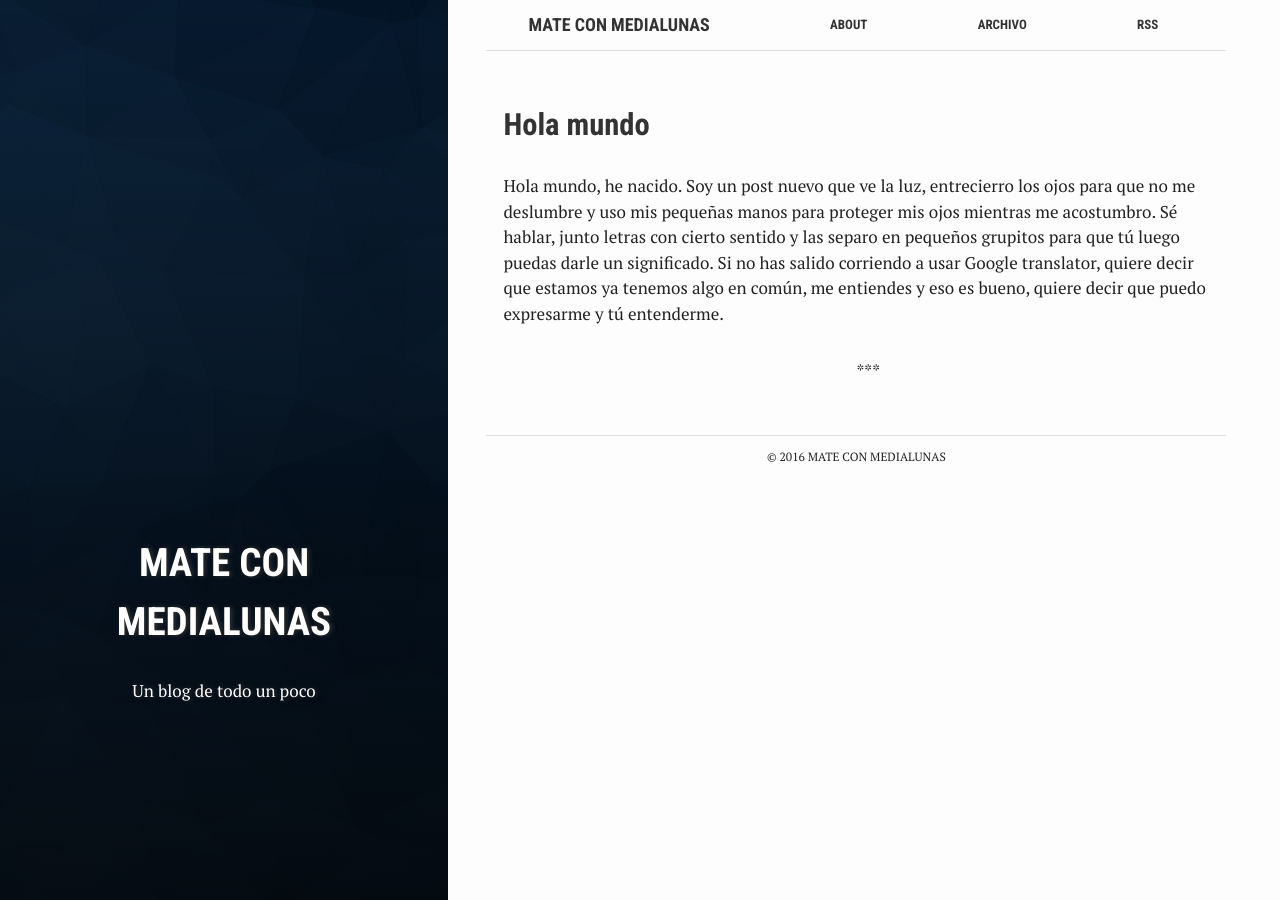
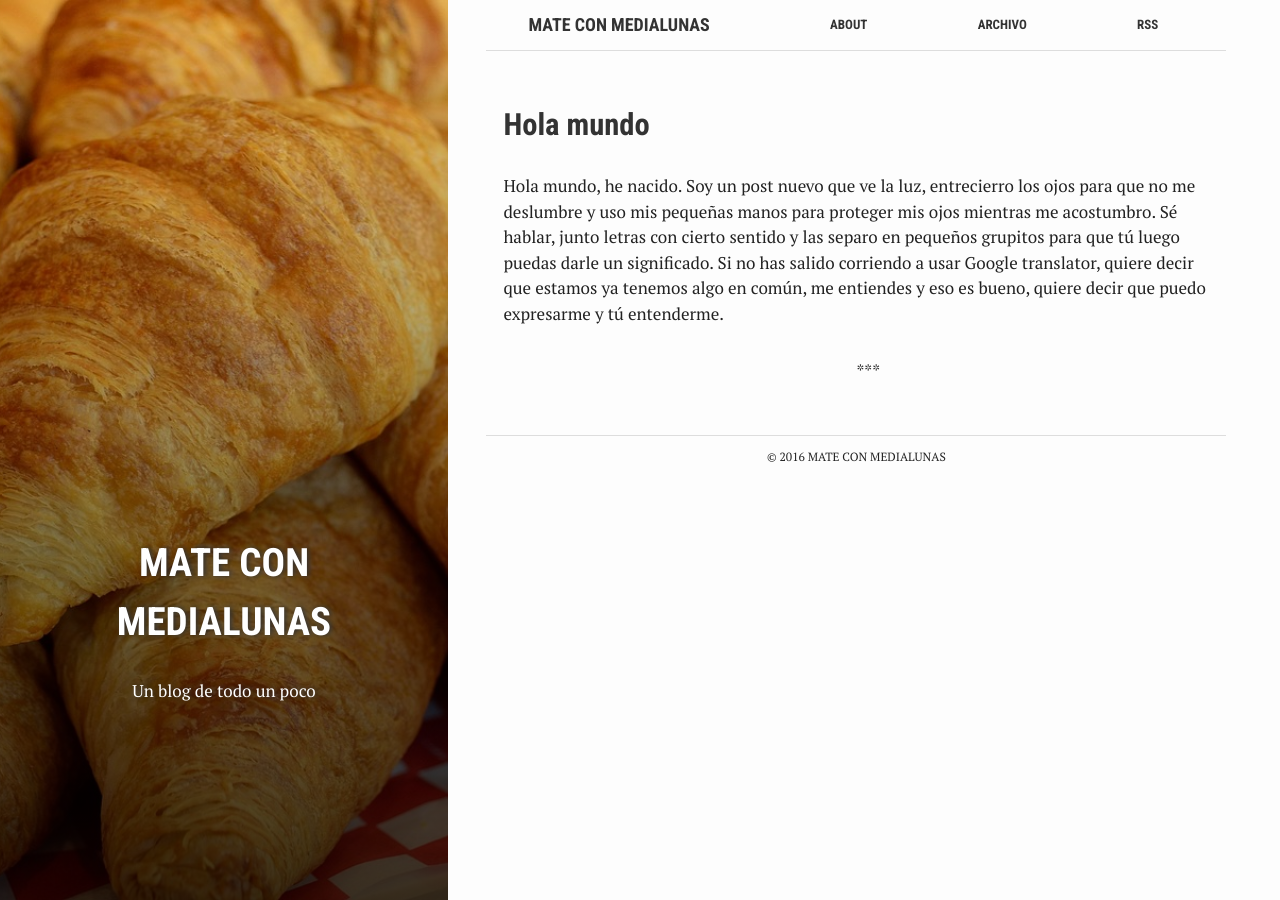
Before and after one commit to javierpedreira/javierpedreira.github.io, a Jekyll site: the page built from index.html, in a window 1280 px wide. Built offline with Jekyll 4.4.1, drawn with Linux system fonts in a browser that asks for light colours.

Commit message:
Agregando medialunas

```diff
--- a/_includes/aside.html
+++ b/_includes/aside.html
@@ -1,8 +1,9 @@
-{% if page.bg %}
-  <aside class="sidebar" role="note" style="background-image: url({{ site.url }}{{ site.images }}/{{ page.bg }})">
+<!-- {% if page.bg %}
+  <aside class="sidebar" role="note" style="background-image: url({{ site.url }}{{ site.images }}/{{ croissant.jpg }})">
 {% else %}
   <aside class="sidebar" role="note" style="background-image: url({{ site.url }}{{ site.images }}/bg.svg)">
-{% endif %}
+{% endif %} -->
+<aside class="sidebar" role="note" style="background-image: url({{ site.url }}{{ site.images }}/croissant.jpg)">
 
   <div class="cover">
 
```
Also changed, not shown: assets/images/croissant.jpg (added), 6 other files.
